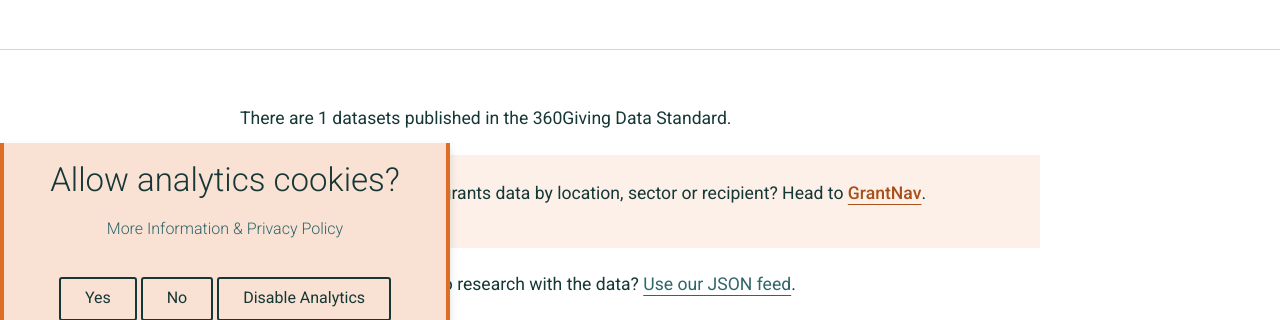
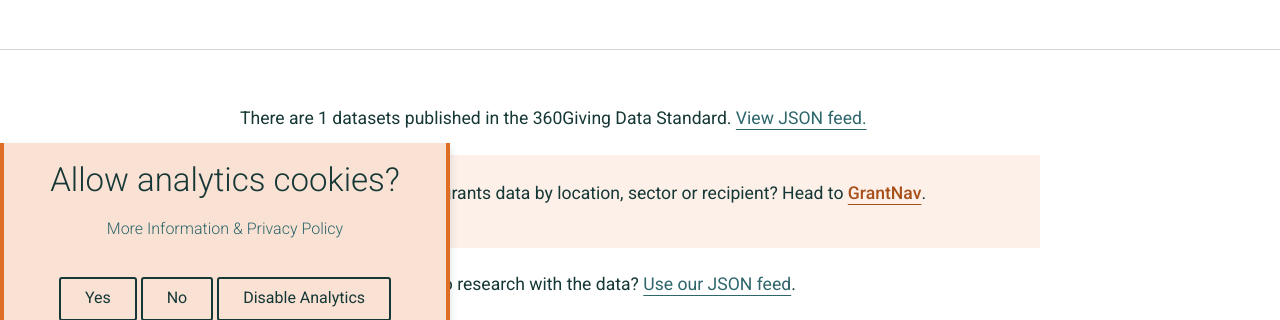
Before and after one commit to ThreeSixtyGiving/registry, a Django app: template registry/ui/templates/index.html in a window 1280 px wide. Shown: the part 332-652 px from the top of the page. Run offline with Django 4.2, Linux system fonts and the light colour scheme; the template is opened without the code that fills it: most values are stand-ins (such as "Sample title", 1, 10 or a date in 2020); grey boxes marked "Sample" are stand-in pictures.

Commit message:
template: index: Add link to JSON feed.
Convenience link direct to the JSON feed

```diff
--- a/registry/ui/templates/index.html
+++ b/registry/ui/templates/index.html
@@ -135,7 +135,7 @@
   <div class="prose">
     <section class="prose__section margin-bottom:2">
         <p>
-          There are {{data|length}} datasets published in the 360Giving Data Standard.
+        There are {{data|length}} datasets published in the 360Giving Data Standard. <a href="https://registry.threesixtygiving.org/data.json">View JSON feed.</a>
         </p>
       <div class="box box--orange">
         <p>
```
